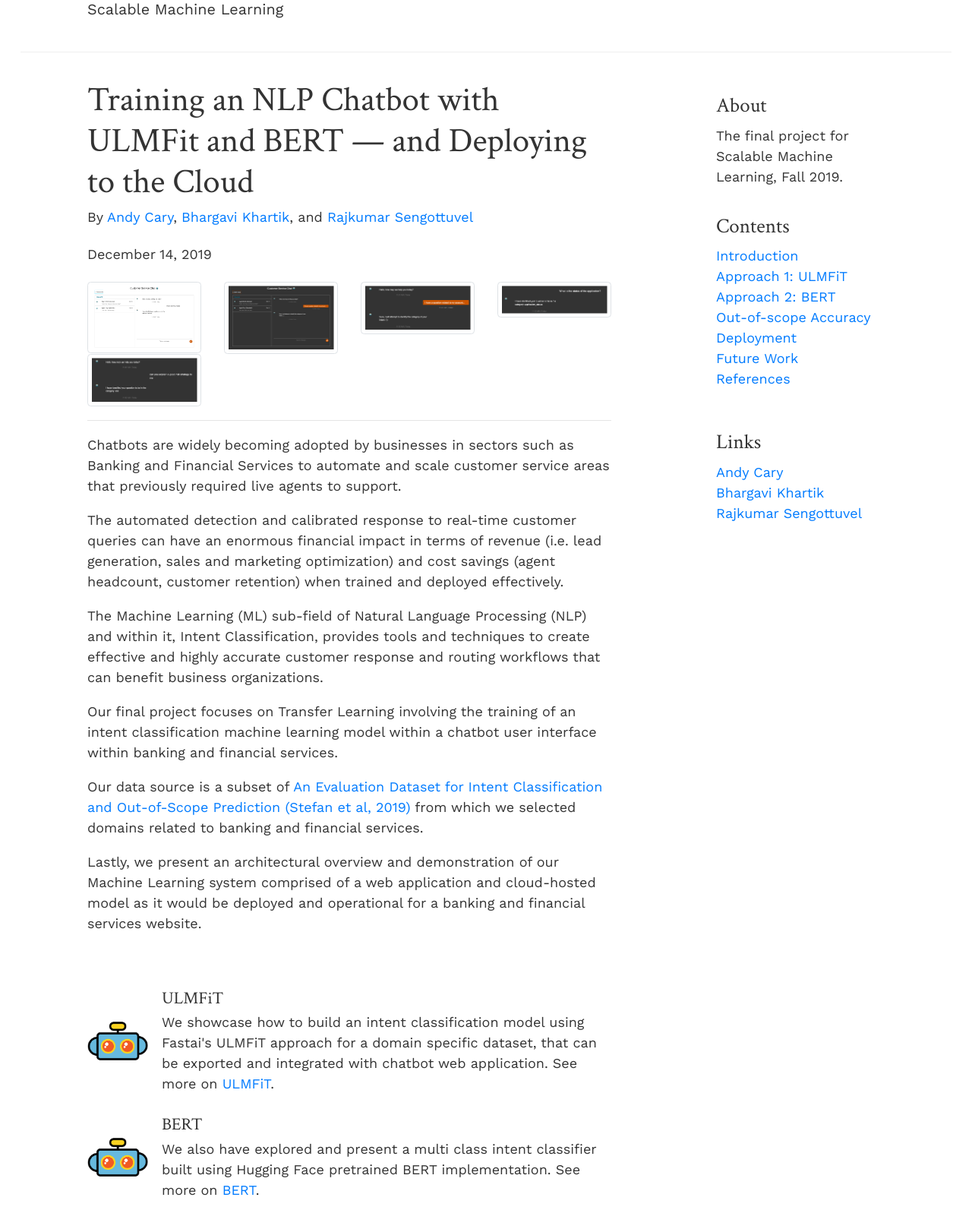
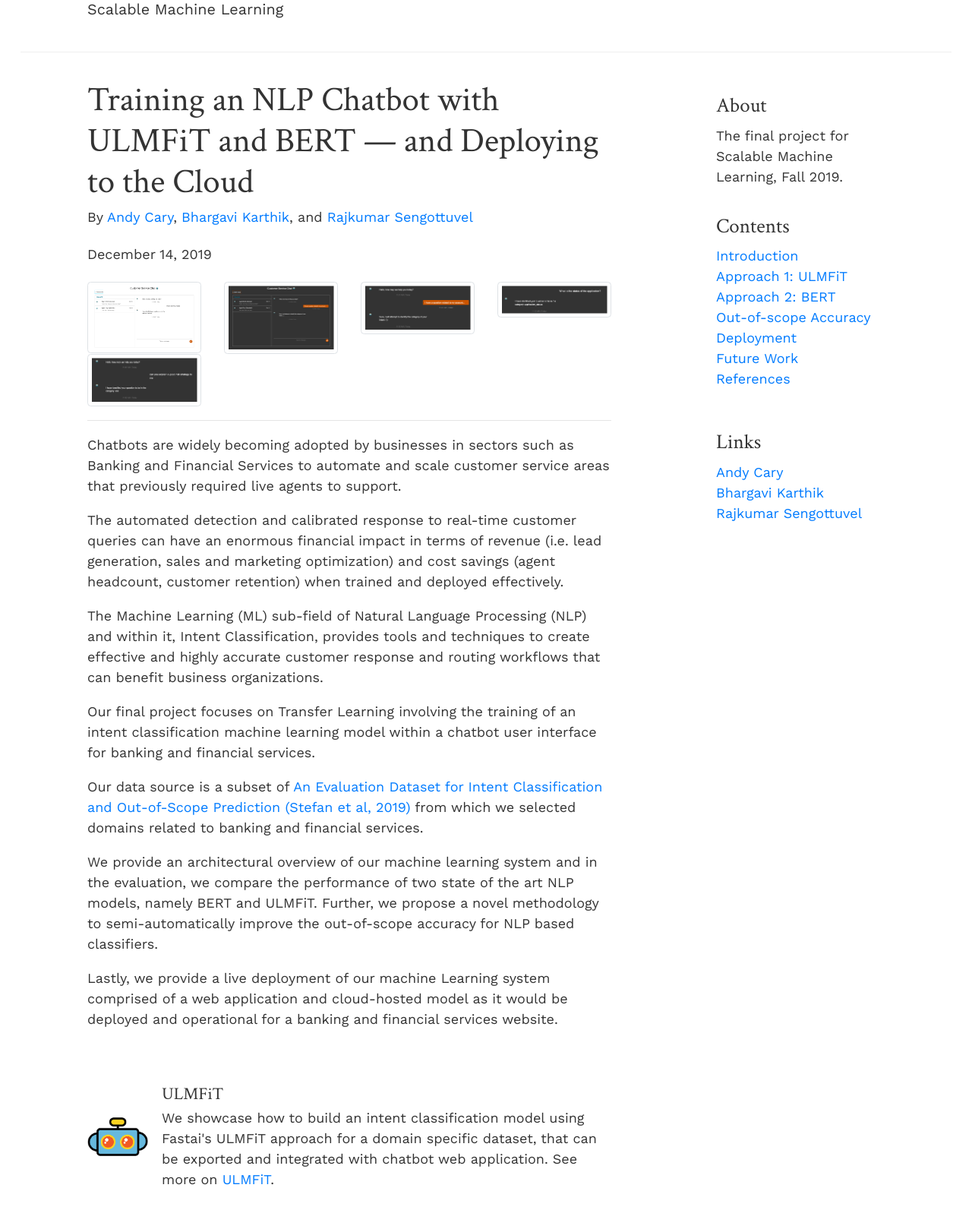
Before and after one commit to acary/chatbot-sml, a Flask app: page / in a window 1280 px wide. Shown: the part 271-1864 px from the top of the page at 76% size. Run offline with Flask 2, Linux system fonts and the light colour scheme; some libraries are stand-ins or nearby versions.

Commit message:
final updates

```diff
--- a/templates/future_work.html
+++ b/templates/future_work.html
@@ -7,7 +7,7 @@
       <h2>Future Work</h2>
 
       <ul>
-        <li>ULMFiT</li>
+        <li>ULMFiT - We want to fully automate and open source our novel methodology to augment NLP training data using a generational model as an independent tool to the machine learning community. Further, we want to explore the domain of adversarial attacks using our core idea of a deploying generational NLP models.</li>
         <li>BERT - Fine-tune the TensorFlow implementation of the classifier using bert-tensorflow to improve the accuracy and host the model.</li>
         <li>Deployment - Build out the workflow for handling queries according to intent classifications, such as connecting inquiries to related knowledge bases and out-of-scope queries to agent queues for intervention.</li>
       </ul>
--- a/templates/intro.html
+++ b/templates/intro.html
@@ -3,8 +3,8 @@
   <div class="col-sm-8 blog-main">
     <a name="intro"></a>
     <div class="blog-post">
-      <h2 class="blog-post-title">Training an NLP Chatbot with ULMFit and BERT — and Deploying to the Cloud</h2>
-      <p class="blog-post-meta">By <a href="https://github.com/acary" target="_blank">Andy Cary</a>, <a href="https://github.com/bkarthikUT" target="_blank">Bhargavi Khartik</a>, and <a href="https://github.com/sengorajkumar" target="_blank">Rajkumar Sengottuvel</a></p>
+      <h2 class="blog-post-title">Training an NLP Chatbot with ULMFiT and BERT — and Deploying to the Cloud</h2>
+      <p class="blog-post-meta">By <a href="https://github.com/acary" target="_blank">Andy Cary</a>, <a href="https://github.com/bkarthikUT" target="_blank">Bhargavi Karthik</a>, and <a href="https://github.com/sengorajkumar" target="_blank">Rajkumar Sengottuvel</a></p>
       <p class="blog-post-meta">December 14, 2019</p>
 
       {% include 'gallery.html' %}
@@ -16,11 +16,14 @@
 
       <p>The Machine Learning (ML) sub-field of Natural Language Processing (NLP) and within it, Intent Classification, provides tools and techniques to create effective and highly accurate customer response and routing workflows that can benefit business organizations.</p>
 
-      <p>Our final project focuses on Transfer Learning involving the training of an intent classification machine learning model within a chatbot user interface within banking and financial services.</p>
+      <p>Our final project focuses on Transfer Learning involving the training of an intent classification machine learning model within a chatbot user interface for banking and financial services.</p>
+
 
       <p>Our data source is a subset of <a href="" targt="_blank">An Evaluation Dataset for Intent Classification and Out-of-Scope Prediction (Stefan et al, 2019)</a> from which we selected domains related to banking and financial services.</p>
 
-      <p>Lastly, we present an architectural overview and demonstration of our Machine Learning system comprised of a web application and cloud-hosted model as it would be deployed and operational for a banking and financial services website.</p>
+      <p>We provide an architectural overview of our machine learning system and in the evaluation, we compare the performance of two state of the art NLP models, namely BERT and ULMFiT. Further, we propose a novel methodology to semi-automatically improve the out-of-scope accuracy for NLP based classifiers.</p>
+
+      <p>Lastly, we provide a live deployment of our machine Learning system comprised of a web application and cloud-hosted model as it would be deployed and operational for a banking and financial services website.</p>
     </div><!-- /.blog-post -->
 
     <!-- <nav class="blog-pagination">
@@ -51,7 +54,7 @@
       <h4>Links</h4>
       <ol class="list-unstyled">
         <li><a href="https://github.com/acary" target="_blank">Andy Cary</a></li>
-        <li><a href="https://github.com/bkarthikUT" target="_blank">Bhargavi Khartik</a></li>
+        <li><a href="https://github.com/bkarthikUT" target="_blank">Bhargavi Karthik</a></li>
         <li><a href="https://github.com/sengorajkumar" target="_blank">Rajkumar Sengottuvel</a></li>
       </ol>
     </div>
--- a/templates/oos_accuracy.html
+++ b/templates/oos_accuracy.html
@@ -47,8 +47,10 @@
         <p></p>
         <p>Below is the example showing the new model correctly classifying the out-of-scope query with a high probability of 0.97.</p>
         <img src="{{ url_for('static', filename='img/oos_2.png')}}" alt="oos">
+        <p></p>
+        <li><h4><a name="code">Code</a></h4></li>
+        <p>The notebooks used to train the ULMFiT intent classifier model with better out-of-scope accuracy and the datasets with additional out-of-scope queries are available <a href="https://github.com/bkarthikUT/ULMFiT_Intent_Classfier">here</a>.</p>
       </ol>
-      <p>The notebooks used to train the ULMFiT intent classifier model and the datasets with additional out-of-scope queries are available <a href="https://github.com/bkarthikUT/ULMFiT_Intent_Classfier">here</a>.</p>
     </div><!-- /.media_list -->
 
   </div><!-- /.blog-main -->
@@ -64,6 +66,7 @@
         <li><a href="#motivation">Motivation</a></li>
         <li><a href="#methodology">Methodology</a></li>
         <li><a href="#evaluation">Evaluation</a></li>
+        <li><a href="#code">Code</a></li>
       </ol>
     </div>
     <div class="sidebar-module">
--- a/templates/references.html
+++ b/templates/references.html
@@ -9,11 +9,11 @@
       <h2>References</h2>
 
       <ul>
-        <li>https://course.fast.ai/videos/?lesson=4</li>
-        <li>https://arxiv.org/pdf/1801.06146.pdf</li>
-        <li>https://arxiv.org/pdf/1909.02027.pdf</li>
-        <li>https://arxiv.org/pdf/1803.09820.pdf</li>
-        <li>https://talktotransformer.com/</li>
+        <li>"Lesson 4: NLP; Tabular data; Collaborative filtering; Embeddings", Jeremy Howard, https://course.fast.ai/videos/?lesson=4</li>
+        <li>"Universal Language Model Fine-tuning for Text Classification", Jeremy Howard, Sebastian Ruder, arXiv:1801.06146 </li>
+        <li>"An Evaluation Dataset for Intent Classification and Out-of-Scope Prediction", Stefan et. al, arXiv:1909.02027 </li>
+        <li>"A DISCIPLINED APPROACH TO NEURAL NETWORK HYPER-PARAMETERS: PART 1 – LEARNING RATE, BATCH SIZE, MOMENTUM, AND WEIGHT DECAY", Leslie N. Smith, arXiv:1803.09820 </li>
+        <li>"GPT-2 model - Talk to Transformers", Adam King, https://talktotransformer.com/</li>
         <li>Google-Research. “Google-Research/Bert.” GitHub, github.com/google-research/bert</li>
         <li>Huggingface. “Huggingface/Transformers.” GitHub, github.com/huggingface/transformers</li>
         <li>“Simpletransformers.” PyPI, pypi.org/project/simpletransformers/</li>
--- a/templates/ulm_fit.html
+++ b/templates/ulm_fit.html
@@ -56,8 +56,10 @@
         <p></p>
         <p>Also, in order to do a straight forward comparison of the two approaches - ULMFiT and BERT, we used a common dataset consisting of in-scope queries spread across 10 domains, trained both the models using the dataset, passed a test set consisting of 300 queries to make predictions and calculated the in-scope accuracy. The results showed that BERT was better performant with an accuracy of about 97% in comparison to ULMFiT, which had an accuracy of about 89%. </p>
         <img src="{{ url_for('static', filename='img/model_comparison.png')}}" alt="ulmfit">
+        <p></p>
+        <li><h4><a name="code">Code</a></h4></li>
+        <p>The notebooks used to train the ULMFiT intent classifier model and the datasets are available <a href="https://github.com/bkarthikUT/ULMFiT_Intent_Classfier">here</a>.</p>
       </ol>
-      <p>The notebooks used to train the ULMFiT intent classifier model and the datasets are available <a href="https://github.com/bkarthikUT/ULMFiT_Intent_Classfier">here</a>.</p>
     </div><!-- /.media_list -->
 
   </div><!-- /.blog-main -->
@@ -75,6 +77,7 @@
         <li><a href="#lm_training">Language Model Training & Tuning</a></li>
         <li><a href="#clas_training">Classifier Training & Tuning</a></li>
         <li><a href="#results">Results</a></li>
+        <li><a href="#code">Code</a></li>
       </ol>
     </div>
     <div class="sidebar-module">
```
